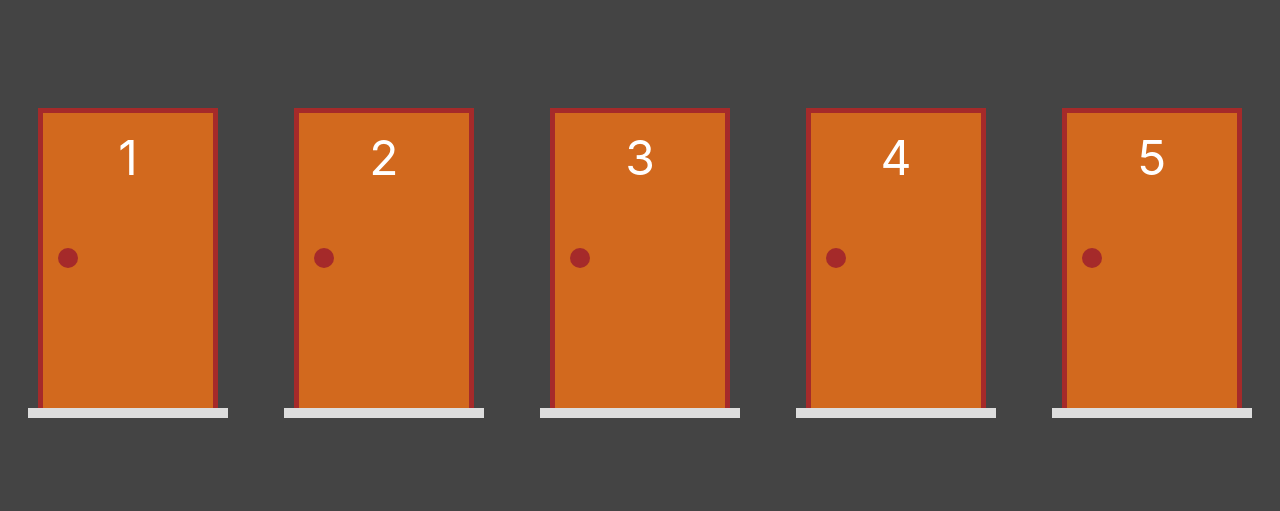
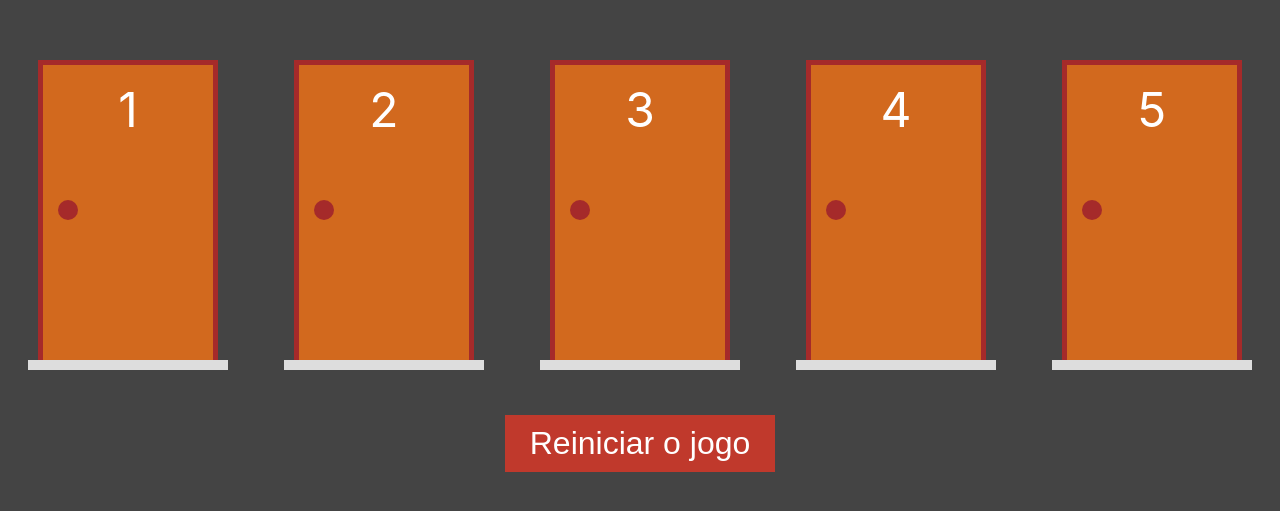
Before and after one commit to Breno44/prizedDoor, a Next.js app: page /game in a window 1280 px wide. Shown: the part 137-648 px from the top of the page. Built offline with nearby package versions, Linux system fonts and the light colour scheme.

Commit message:
feat:finish component door

```diff
--- a/pages/game.tsx
+++ b/pages/game.tsx
@@ -3,6 +3,7 @@ import Door from "../components/Door";
 import { useState } from "react";
 import DoorModel from "../model/door";
 import { createDoors, updateDoors } from "../function/doors";
+import Link from "next/link";
 
 export default function Home() {
   const [doors, setDoors] = useState(createDoors(5, 2));
@@ -16,7 +17,11 @@ export default function Home() {
   return (
     <div className={styles.game}>
       <div className={styles.doors}>{renderDoors()}</div>
-      <div className={styles.buttons}></div>
+      <div className={styles.buttons}>
+        <Link href="/">
+          <button>Reiniciar o jogo</button>
+        </Link>
+      </div>
     </div>
   );
 }
--- a/styles/Game.module.css
+++ b/styles/Game.module.css
@@ -12,3 +12,18 @@
   justify-content: space-around;
   align-self: stretch;
 }
+
+.buttons {
+  display: flex;
+  justify-content: center;
+  margin-top: 40px;
+}
+
+.buttons button {
+  background-color: #c0392c;
+  color: #fff;
+  font-size: 2rem;
+  border: none;
+  padding: 10px 25px;
+  cursor: alias;
+}
```
